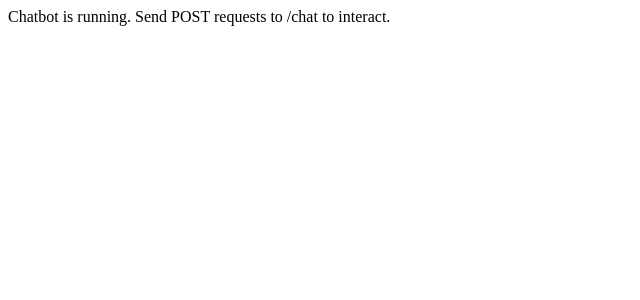
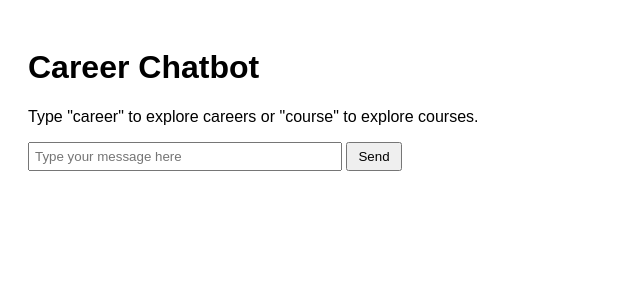
Before and after one commit to pavankkolli17/Career-Guidance-Bot, a Flask app: page / in a window 1280 px wide. Shown: the top 300 px of the page, without its empty margins (0-640 px from the left). Run offline with Flask 3, Linux system fonts and the light colour scheme.

Commit message:
Renewed files

```diff
--- a/app.py
+++ b/app.py
@@ -1,18 +1,15 @@
-from flask import Flask, request, jsonify
+from flask import Flask, request, jsonify, render_template
 from utils.career_search import get_all_careers, get_career_details
 from utils.course_search import get_all_courses, get_course_details
 
 app = Flask(__name__)
 
-# Temporary session storage for users
 user_states = {}
 
-# Home route for browser testing
 @app.route('/', methods=['GET'])
 def home():
-    return "Chatbot is running. Send POST requests to /chat to interact."
+    return render_template('index.html')
 
-# Chatbot endpoint
 @app.route('/chat', methods=['POST'])
 def chat():
     data = request.get_json()
@@ -22,13 +19,11 @@ def chat():
     user_id = data.get('user_id', 'default')
     user_input = data.get('message', '').strip().lower()
 
-    # Initialize user state if not present
     if user_id not in user_states:
         user_states[user_id] = {"mode": None}
 
     state = user_states[user_id]
 
-    # Step 1: Detect if user is asking about careers or courses
     if state["mode"] is None:
         if "career" in user_input:
             state["mode"] = "career_list"
@@ -37,7 +32,6 @@ def chat():
                 "response": "Here are available careers. Please type the career name to know more:",
                 "options": careers
             })
-
         elif "course" in user_input:
             state["mode"] = "course_list"
             courses = get_all_courses()
@@ -45,24 +39,18 @@ def chat():
                 "response": "Here are available courses. Please type the course name to know more:",
                 "options": courses
             })
-
         else:
             return jsonify({"response": "Please start by typing 'career' or 'course'."})
-
-    # Step 2: If user has chosen a career
     elif state["mode"] == "career_list":
         details = get_career_details(user_input)
-        state["mode"] = None  # Reset state
+        state["mode"] = None
         return jsonify({"response": details})
-
-    # Step 3: If user has chosen a course
     elif state["mode"] == "course_list":
         details = get_course_details(user_input)
-        state["mode"] = None  # Reset state
+        state["mode"] = None
         return jsonify({"response": details})
 
     return jsonify({"response": "Something went wrong."})
 
-
 if __name__ == '__main__':
-    app.run(host='127.0.0.0', port=5000, debug=True)
+    app.run(host='0.0.0.0', port=5000, debug=True)
--- a/data/careers.csv
+++ b/data/careers.csv
@@ -1,3 +1,4 @@
 career,description
-Data Scientist,Works with data to extract insights
-Civil Engineer,Designs and oversees construction projects
+Engineer,Responsible for designing and building machines, structures, or systems.
+Doctor,Provides medical care to patients.
+Teacher,Educates students in schools or colleges.
--- a/requirements.txt
+++ b/requirements.txt
@@ -1,3 +1,2 @@
-flask
-pandas
-gunicorn
+Flask==2.3.2
+pandas==2.1.1
--- a/templates/index.html
+++ b/templates/index.html
@@ -1,12 +1,44 @@
 <!DOCTYPE html>
 <html>
-<head><title>Career Guidance Bot</title></head>
+<head>
+    <title>Career Chatbot</title>
+    <style>
+        body { font-family: Arial, sans-serif; padding: 20px; }
+        #response { margin-top: 20px; white-space: pre-wrap; }
+        input { width: 300px; padding: 5px; }
+        button { padding: 5px 10px; }
+    </style>
+    <script>
+        async function sendMessage() {
+            const userInput = document.getElementById('user_input').value;
+            const responseBox = document.getElementById('response');
+            if (!userInput) return;
+            const res = await fetch('/chat', {
+                method: 'POST',
+                headers: { 'Content-Type': 'application/json' },
+                body: JSON.stringify({ user_id: 'user1', message: userInput })
+            });
+            const data = await res.json();
+            let text = data.response;
+            if (data.options) {
+                text += "\n\nOptions:\n" + data.options.join(", ");
+            }
+            responseBox.innerText = text;
+            document.getElementById('user_input').value = '';
+        }
+        document.addEventListener("DOMContentLoaded", () => {
+            document.getElementById("user_input")
+                    .addEventListener("keydown", function(e) {
+                if (e.key === "Enter") sendMessage();
+            });
+        });
+    </script>
+</head>
 <body>
-<h2>Career Guidance Chatbot</h2>
-<form method="POST">
-<input type="text" name="user_input" placeholder="Ask about careers, courses, pathways" style="width:300px">
-<button type="submit">Ask</button>
-</form>
-{% if response %}<p><b>Response:</b> {{ response }}</p>{% endif %}
+    <h1>Career Chatbot</h1>
+    <p>Type "career" to explore careers or "course" to explore courses.</p>
+    <input type="text" id="user_input" placeholder="Type your message here">
+    <button onclick="sendMessage()">Send</button>
+    <div id="response"></div>
 </body>
 </html>
```
Also changed, not shown: data/courses.csv (+4 -3 lines), utils/pathway_planner.py (+1 -7 lines).
